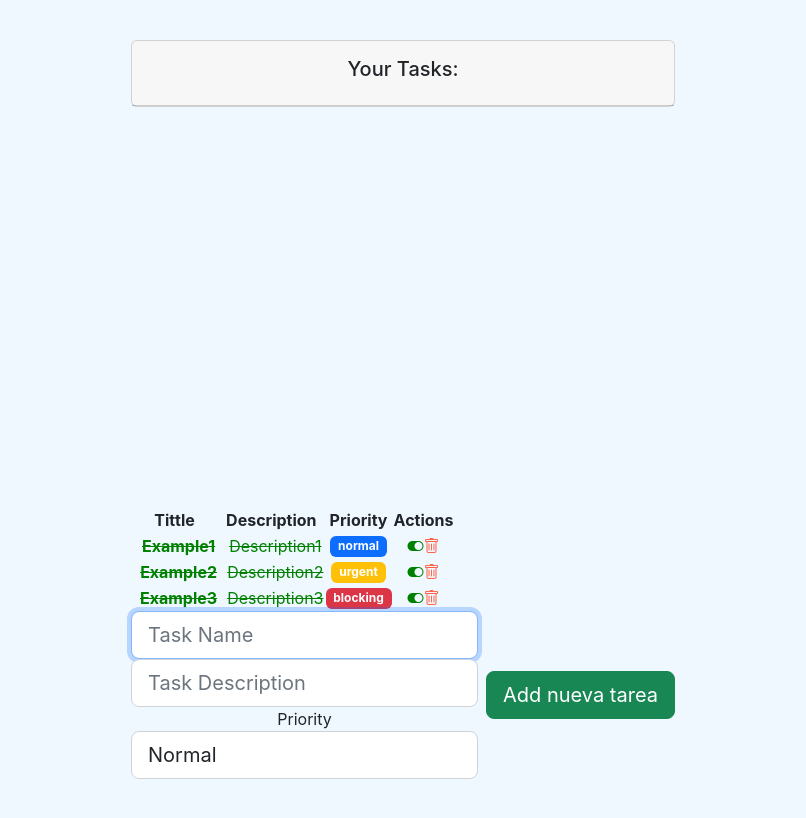
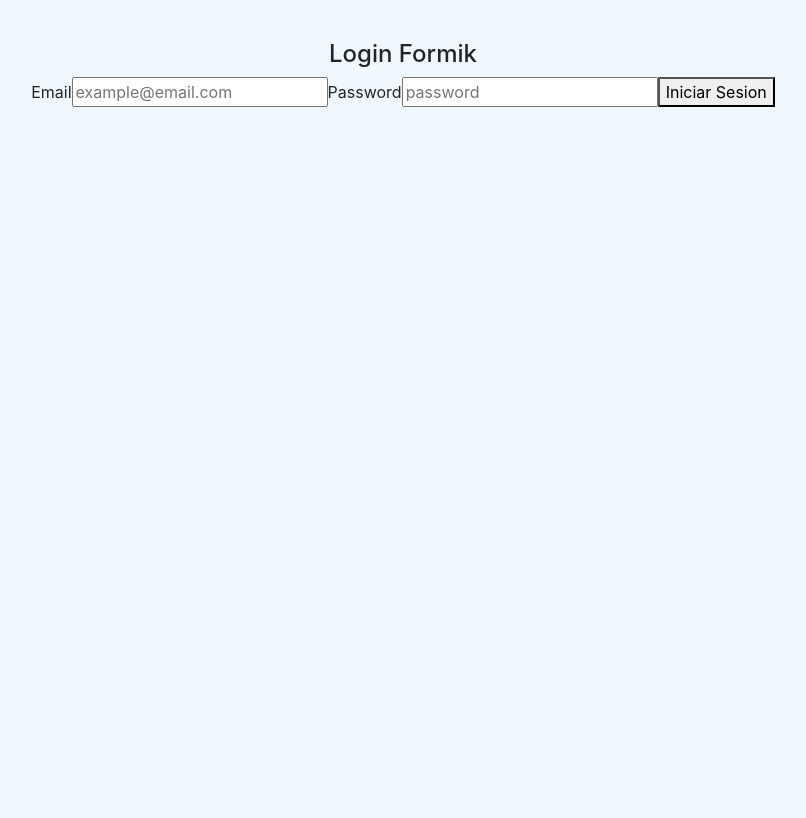
Before and after one commit to CalicheDev/Curso-Full-Stack, a React (Create React App) app in the folder Curso-ReactJS_Basico/primer-app/: page / in a window 1280 px wide. Shown: the top 818 px of the page, without its empty margins (237-1043 px from the left). Built offline with nearby package versions, Linux system fonts and the light colour scheme; the HTML template or start-up script is replaced by a standard one.

Commit message:
feat: add props for control values form

```diff
--- a/Curso-ReactJS_Basico/primer-app/package.json
+++ b/Curso-ReactJS_Basico/primer-app/package.json
@@ -8,10 +8,12 @@
     "@testing-library/user-event": "^13.5.0",
     "bootstrap": "^5.2.2",
     "bootstrap-icons": "^1.10.2",
+    "formik": "^2.2.9",
     "react": "^18.2.0",
     "react-dom": "^18.2.0",
     "react-scripts": "5.0.1",
-    "web-vitals": "^2.1.4"
+    "web-vitals": "^2.1.4",
+    "yup": "^0.32.11"
   },
   "scripts": {
     "start": "react-scripts start",
--- a/Curso-ReactJS_Basico/primer-app/src/App.js
+++ b/Curso-ReactJS_Basico/primer-app/src/App.js
@@ -9,6 +9,7 @@
 import Greetingstyle from "./components/pure/greetingSyle";
 import Father from "./components/container/father";
 import Optionalrender from "./components/pure/optionalRender";
+import Loginformik from "./components/pure/forms/loginFormik";
 
 function App() {
   return (
@@ -50,8 +51,11 @@
 
 
       <div>
-        <TaskListComponent></TaskListComponent>
+        {/* <TaskListComponent></TaskListComponent> */}
         {/* <Father>        </Father> */}
+
+        {/* Ejemplo de uso de Formik y Yup */}
+        <Loginformik> </Loginformik>
       </div>
     </div>
   );
--- /dev/null
+++ b/Curso-ReactJS_Basico/primer-app/src/components/pure/forms/loginFormik.jsx
@@ -0,0 +1,84 @@
+import React from "react";
+import { Formik, Field, Form } from "formik";
+import * as Yup from "yup";
+
+const loginSchema = Yup.object().shape({
+  email: Yup.string()
+    .email("Invalid email format")
+    .required("Email is required"),
+  password: Yup.string().required("Password is required"),
+});
+
+export default function Loginformik() {
+  const initialCredentials = {
+    email: "",
+    password: "",
+  };
+  return (
+    <div>
+      <h4>Login Formik</h4>
+      <Formik
+        initialValues={initialCredentials}
+        // Yup validation schema
+        validationSchema={loginSchema}
+        onSubmit={async (values) => {
+          await new Promise((r) => setTimeout(r, 500));
+          alert(JSON.stringify(values, null, 2));
+          // We save the data in the local storage
+          localStorage.setItem('credentials', values)
+        }}
+      >
+        {/* We obtain props from Formik */}
+        {(props) => {
+          const {
+            values, // para obtener los valores del formulario en cualquier momento
+            touched, // sirve para saber si el usuario ha tocado algún campo
+            errors, // si hay algún error en algún campo o formulario en general
+            isSubmitting, // dice si se envió o no el formulario
+            handleChange, // sirve para saber si hay algún cambio en algún campo
+            handleBlur, // sirve para saber si hay algún cambio de foco
+          } = props;
+          return (
+            <Form>
+              <label htmlFor="email">Email</label>
+              <Field
+                id="email"
+                type="email"
+                name="email"
+                placeholder="example@email.com"
+              />
+              {/* Email errors */}
+              {
+              errors.email && touched.email &&
+              (
+                <div className='error'>
+                  <p>{errors.email} </p>
+                </div>
+              )
+              }
+
+              <label htmlFor="password">Password</label>
+              <Field id="password" name="password" placeholder="password" />
+
+              {/* Password errors */}
+              {
+              errors.password && touched.password &&
+              (
+                <div className='error'>
+                  <p>{errors.password} </p>
+                </div>
+              )
+              }
+
+              <button type="submit">Iniciar Sesion</button>
+              {
+                isSubmitting ? (<p>Login your credentials...</p>) : null
+              }
+
+            </Form>
+          );
+        }}
+      </Formik>
+    </div>
+  );
+}
```
Also changed, not shown: Curso-ReactJS_Basico/primer-app/src/components/pure/forms/loginForm.jsx (line endings or trailing spaces), 1 other file (tests, documents, lock files or other folders).
